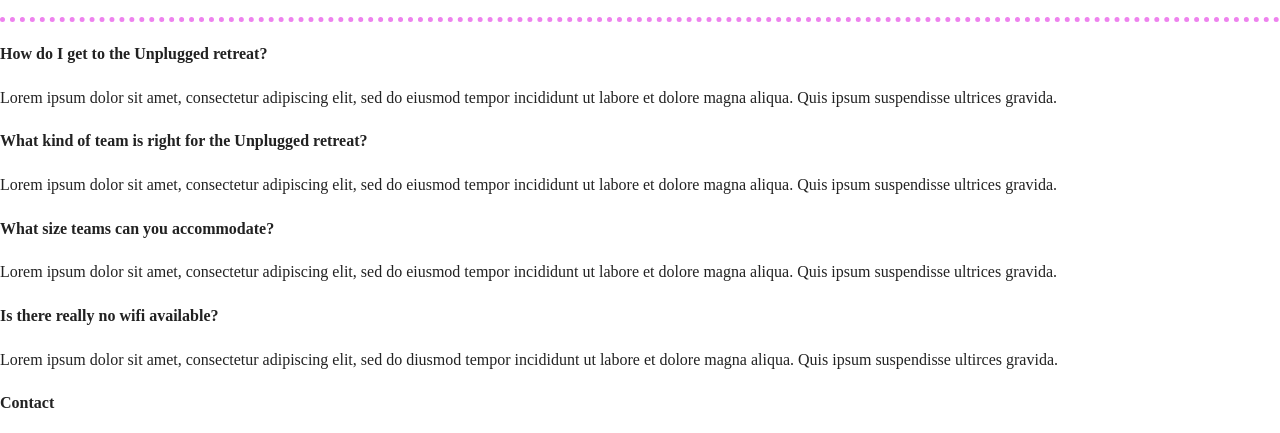
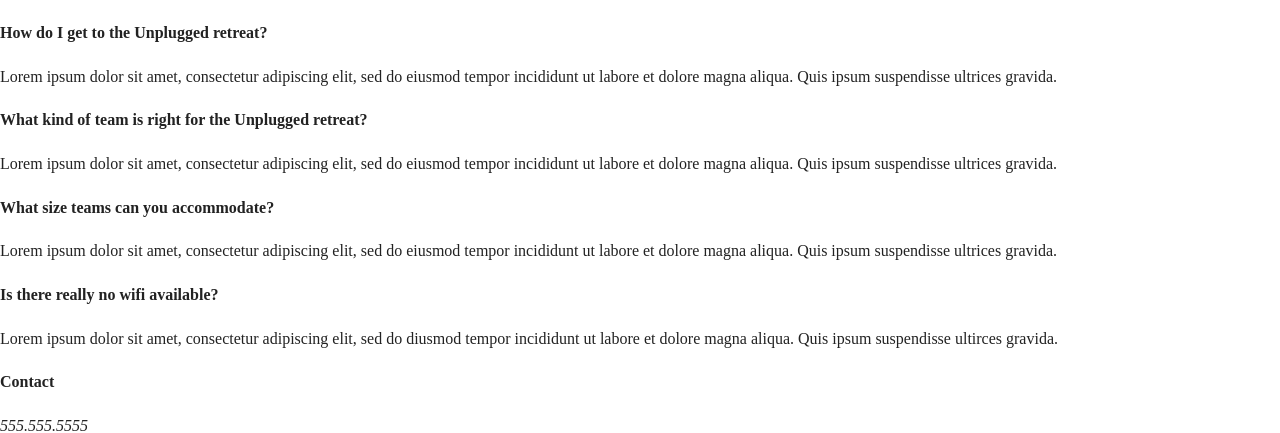
Before and after one commit to alexis-astolfi/class-project, a plain HTML site: page faqs/index.html in a window 1280 px wide. Shown: the part 143-576 px from the top of the page. Drawn offline with nearby package versions, Linux system fonts and the light colour scheme.

Commit message:
little tweak

```diff
--- a/css/main.css
+++ b/css/main.css
@@ -347,7 +347,6 @@ a .contact-section {
 }
 
 .faq-content-wrapper {
-  border-top: 5px violet dotted;
 
 }
 
```
